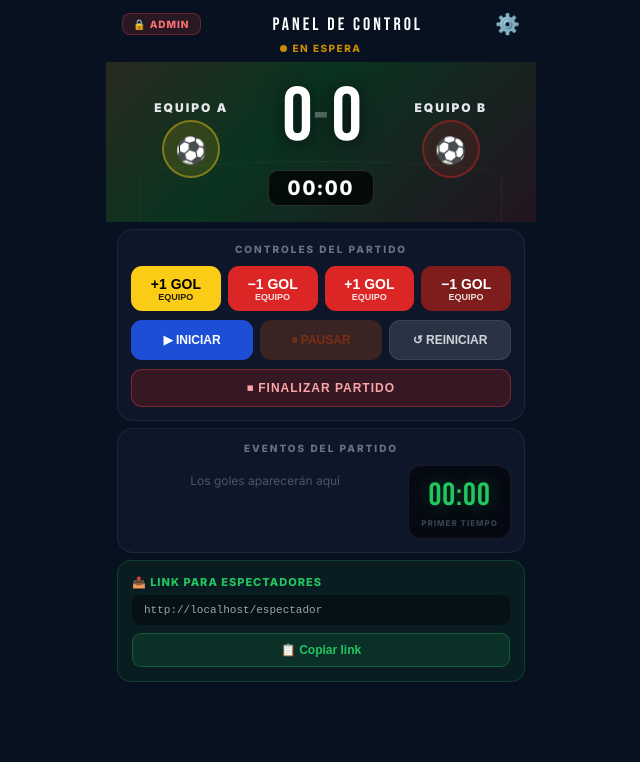
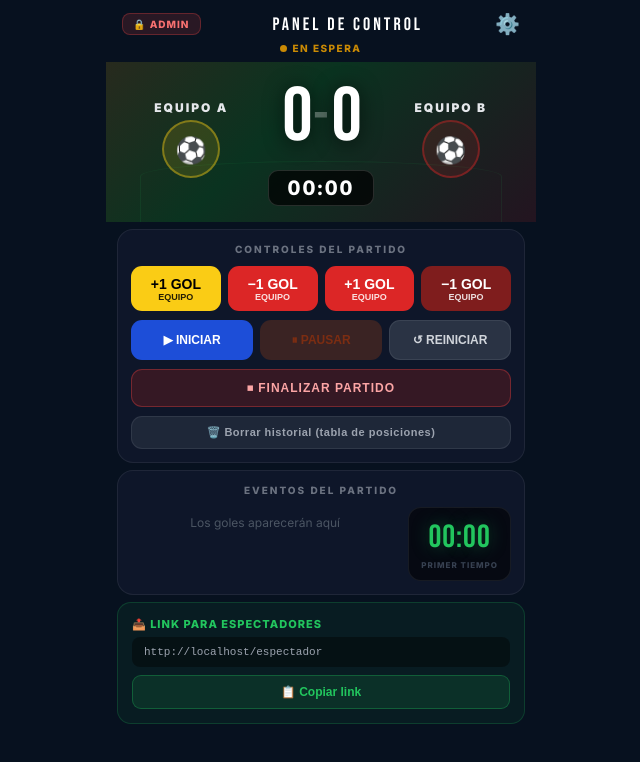
Before and after one commit to Dannyflores16/mi-marcador, a React (Create React App) app: page /admin in a window 1280 px wide. Shown: the top 762 px of the page, without its empty margins (319-959 px from the left). Built offline with nearby package versions, Linux system fonts and the light colour scheme.

Commit message:
boton borrar historial

```diff
--- a/src/AdminView.jsx
+++ b/src/AdminView.jsx
@@ -5,7 +5,7 @@
 // ─────────────────────────────────────────
 import { useState, useEffect, useRef } from "react";
 import { db } from "./firebase";
-import { ref, set, push } from "firebase/database";
+import { ref, set, push, remove } from "firebase/database";
 
 // ── Helpers ──────────────────────────────
 function pad(n) { return String(n).padStart(2, "0"); }
@@ -71,6 +71,14 @@ export default function AdminView() {
       golesB: match.goalsB,
       timestamp: Date.now(),
     });
+  }
+
+  // Borra todo el historial de partidos (reinicia la tabla de posiciones)
+  function borrarHistorial() {
+    const confirmar = window.confirm("¿Seguro que quieres borrar TODO el historial de partidos? Esto no se puede deshacer.");
+    if (!confirmar) return;
+    remove(ref(db, "historial"));
+    toast_("🗑️ Historial borrado");
   }
 
   // Cronómetro
@@ -235,6 +243,9 @@ export default function AdminView() {
               }} style={{ width:"100%", marginTop:9, border:"1.5px solid rgba(239,68,68,.35)", borderRadius:11, padding:11, background:"rgba(127,29,29,.35)", color:"#fca5a5", fontSize:12, fontWeight:800, cursor:"pointer", letterSpacing:1 }}>
                 ⏹ FINALIZAR PARTIDO
               </button>
+              <button onClick={borrarHistorial} style={{ width:"100%", marginTop:9, border:"1px solid rgba(255,255,255,.08)", borderRadius:11, padding:9, background:"rgba(55,65,81,.4)", color:"#9ca3af", fontSize:11, fontWeight:700, cursor:"pointer", letterSpacing:.5 }}>
+                🗑️ Borrar historial (tabla de posiciones)
+              </button>
             </div>
 
             {/* Eventos */}
```
